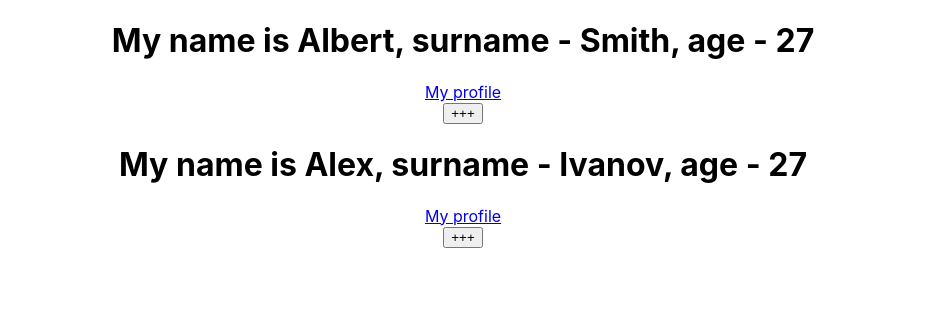
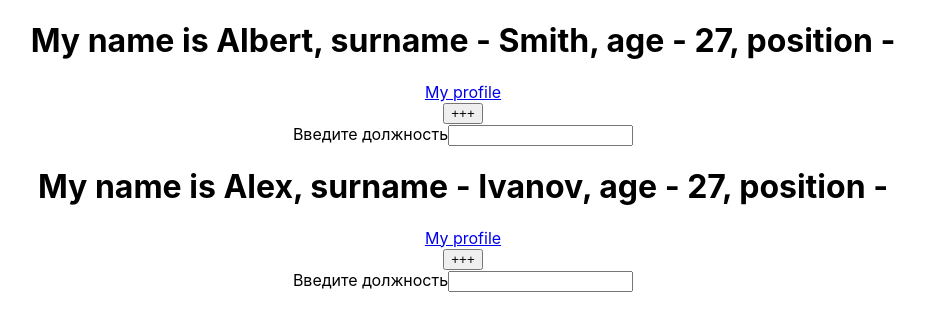
Before and after one commit to B3RTY52/React-tests, a React (Create React App) app in the folder props-tests/: page / in a window 1280 px wide. Shown: the top 328 px of the page, without its empty margins (177-1102 px from the left). Built offline with nearby package versions, Linux system fonts and the light colour scheme.

Commit message:
events tests

```diff
--- a/props-tests/src/App.js
+++ b/props-tests/src/App.js
@@ -29,25 +29,42 @@
     super(props);
     this.state = {
       years: 27,
-      text: '+++'
+      text: '+++',
+      position: ''
     }
   }
 
   nextYear = () => {
-    console.log('+++');
     this.setState(state => ({
-      years: state.years + 1
+      years: state.years + 1,
     }))
+  }
+
+  commitInputChanges = (e, color) => {
+    console.log(color);
+    this.setState({
+      position: e.target.value
+    })
+
   }
 
   render() {
     const { name, surname, link } = this.props;
+    const { position, years, text } = this.state;
+
     return (
       <div>
-        <h1>My name is {name}, surname - {surname}, age - {this.state.years}</h1>
+        <h1>My name is {name}, surname - {surname},
+          age - {years},
+          position - {position}</h1>
         <a href={link}>My profile</a>
         <br />
-        <button onClick={this.nextYear}>{this.state.text}</button>
+        <button onClick={this.nextYear}>{text}</button>
+        <form>
+          <span>Введите должность</span>
+          <input type="text" onInput={(e) =>
+            this.commitInputChanges(e, 'red')} />
+        </form>
       </div >
     )
   }
```
